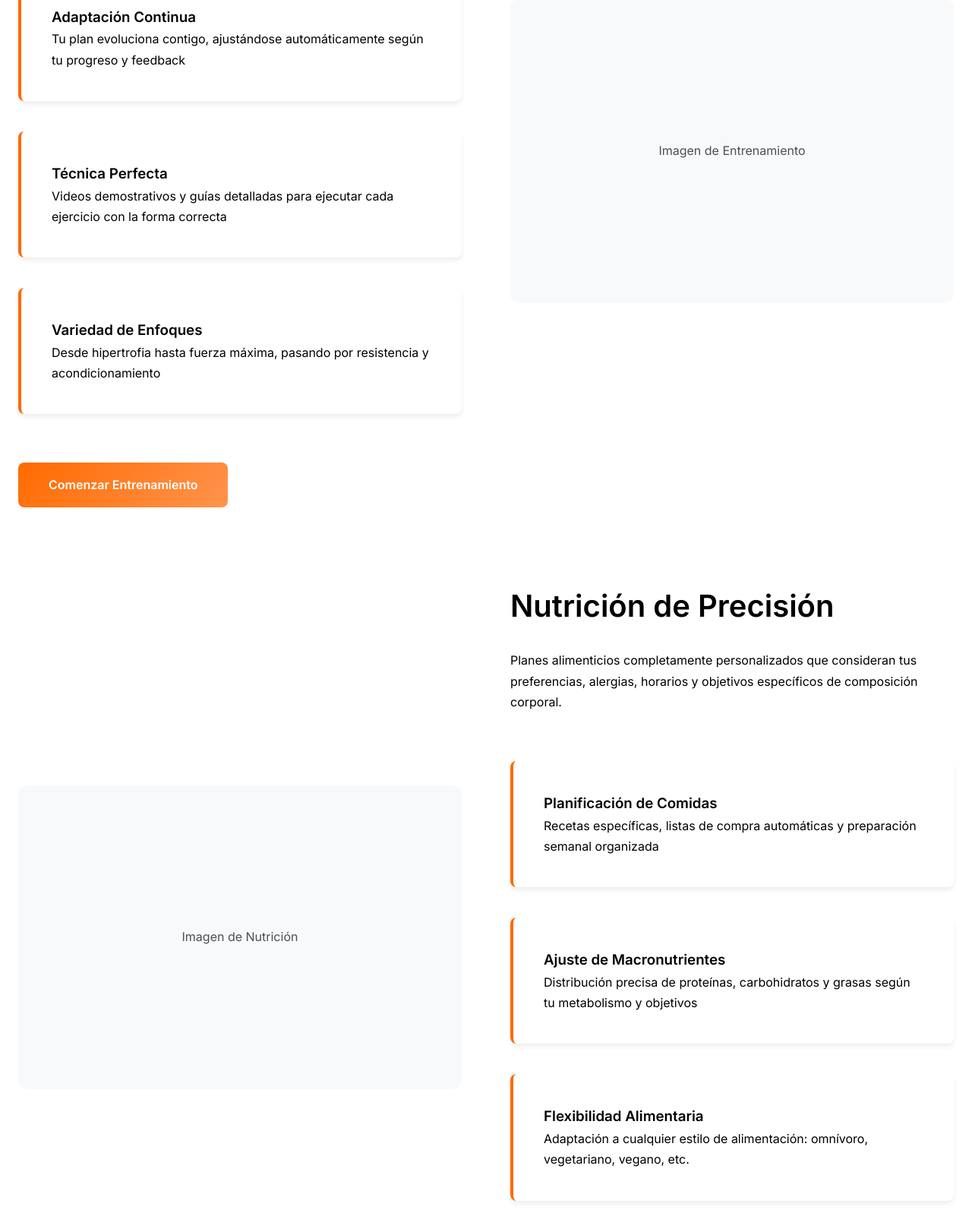
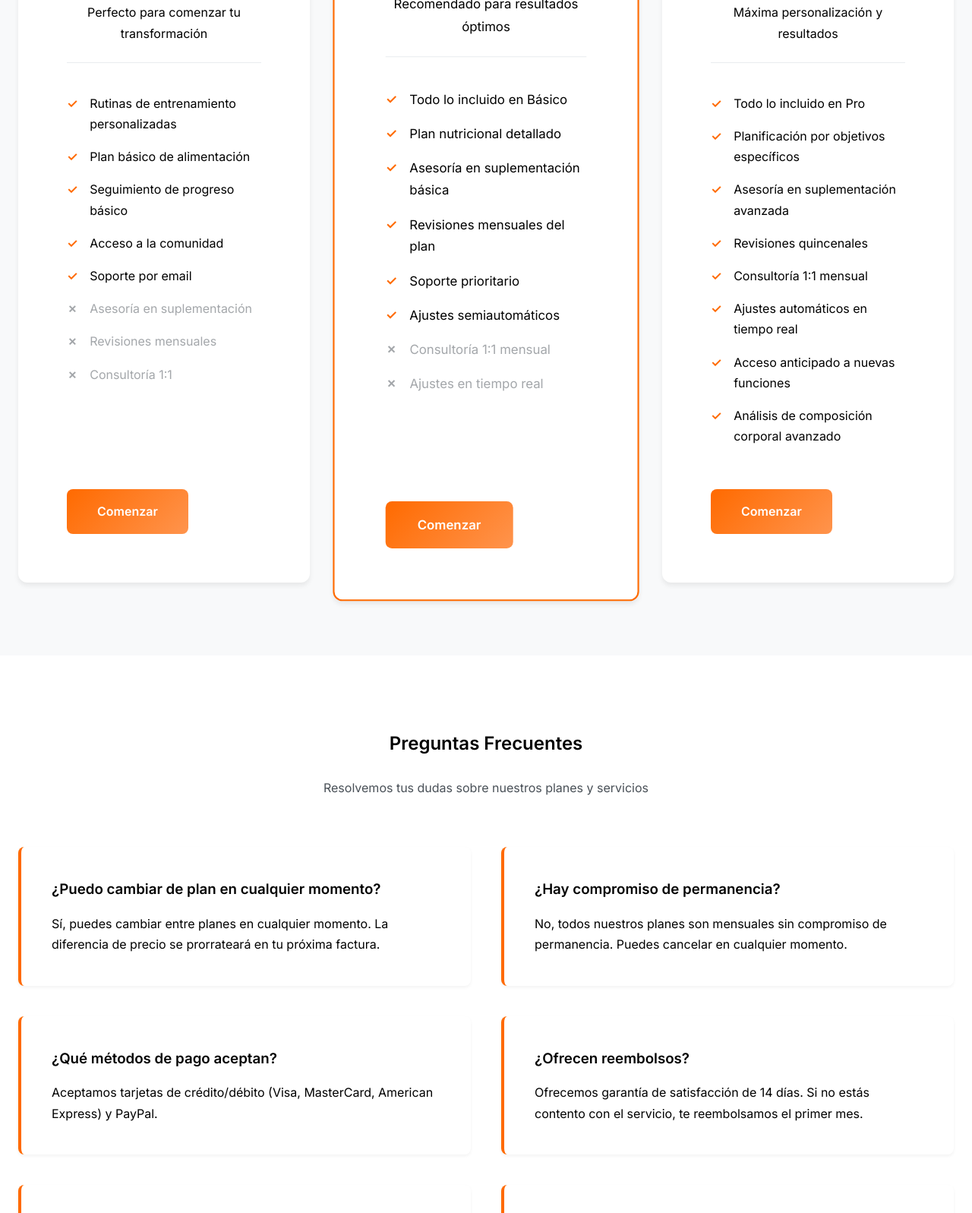
Before and after one commit to FonsiFN/fitapp, a plain HTML site: page pricing.html in a window 1280 px wide. Shown: the part 757-2354 px from the top of the page at 76% size. Drawn offline with Linux system fonts and the light colour scheme.

Commit message:
Update pricing.html

```diff
--- a/pricing.html
+++ b/pricing.html
@@ -3,13 +3,12 @@
 <head>
     <meta charset="UTF-8">
     <meta name="viewport" content="width=device-width, initial-scale=1.0">
-    <title>Servicios - FitSaaS | Entrenamiento, Nutrición y Suplementación Personalizada</title>
-    <meta name="description" content="Descubre nuestros servicios completos de fitness: entrenamiento personalizado, planes nutricionales y asesoría en suplementación basada en ciencia.">
+    <title>Precios - FitSaaS | Planes de Entrenamiento y Nutrición</title>
+    <meta name="description" content="Elige el plan que mejor se adapte a tus objetivos fitness. Desde básico hasta premium con coaching personalizado.">
     <link rel="preconnect" href="https://fonts.googleapis.com">
     <link rel="preconnect" href="https://fonts.gstatic.com" crossorigin>
     <link href="https://fonts.googleapis.com/css2?family=Montserrat:wght@300;400;500;600;700;800&family=Inter:wght@300;400;500;600&display=swap" rel="stylesheet">
     <style>
-        /* Reutilizando las variables CSS del index */
         :root {
             --black-primary: #000000;
             --black-secondary: #0f0f0f;
@@ -68,7 +67,7 @@
             padding: 0 var(--space-md);
         }
 
-        /* Header - Mismo estilo que index */
+        /* Header */
         header {
             background-color: var(--white);
             padding: var(--space-sm) 0;
@@ -156,81 +155,163 @@
             margin: 0 auto;
         }
 
-        /* Services Detail */
-        .services-detail {
+        /* Pricing Section */
+        .pricing {
             padding: var(--space-xxl) 0;
+            background: var(--gray-light);
         }
 
-        .service-hero {
+        .pricing-grid {
             display: grid;
-            grid-template-columns: 1fr 1fr;
-            gap: var(--space-xl);
-            align-items: center;
-            margin-bottom: var(--space-xxl);
-        }
-
-        .service-content h2 {
-            font-size: 2.5rem;
-            margin-bottom: var(--space-md);
-        }
-
-        .service-image {
-            background: var(--gray-light);
-            height: 400px;
-            border-radius: var(--border-radius-lg);
-            display: flex;
-            align-items: center;
-            justify-content: center;
-            color: var(--gray-dark);
-        }
-
-        .features-grid {
-            display: grid;
-            grid-template-columns: repeat(auto-fit, minmax(300px, 1fr));
-            gap: var(--space-lg);
-            margin: var(--space-xl) 0;
-        }
-
-        .feature-card {
-            background: var(--white);
-            padding: var(--space-lg);
-            border-radius: var(--border-radius);
-            box-shadow: var(--shadow-md);
-            border-left: 4px solid var(--orange-primary);
-        }
-
-        /* Process Section */
-        .process {
-            background: var(--gray-light);
-            padding: var(--space-xxl) 0;
-        }
-
-        .process-steps {
-            display: grid;
-            grid-template-columns: repeat(auto-fit, minmax(250px, 1fr));
+            grid-template-columns: repeat(auto-fit, minmax(320px, 1fr));
             gap: var(--space-lg);
             margin-top: var(--space-xl);
         }
 
-        .process-step {
-            text-align: center;
-            padding: var(--space-lg);
+        .pricing-card {
+            background: var(--white);
+            border-radius: var(--border-radius-lg);
+            padding: var(--space-xl);
+            box-shadow: var(--shadow-md);
+            transition: all var(--transition-normal);
+            position: relative;
+            display: flex;
+            flex-direction: column;
         }
 
-        .step-icon {
-            width: 80px;
-            height: 80px;
-            background: var(--orange-gradient);
-            border-radius: 50%;
-            display: flex;
-            align-items: center;
-            justify-content: center;
-            margin: 0 auto var(--space-md);
-            color: var(--white);
-            font-size: 1.5rem;
+        .pricing-card.featured {
+            border: 2px solid var(--orange-primary);
+            transform: scale(1.05);
         }
 
-        /* Footer - IDÉNTICO al del código anterior */
+        .pricing-card:hover {
+            transform: translateY(-5px);
+            box-shadow: var(--shadow-lg);
+        }
+
+        .pricing-card.featured:hover {
+            transform: scale(1.05) translateY(-5px);
+        }
+
+        .pricing-badge {
+            position: absolute;
+            top: -10px;
+            left: 50%;
+            transform: translateX(-50%);
+            background: var(--orange-gradient);
+            color: var(--white);
+            padding: var(--space-xs) var(--space-md);
+            border-radius: var(--border-radius);
+            font-size: 0.8rem;
+            font-weight: 600;
+        }
+
+        .pricing-header {
+            text-align: center;
+            margin-bottom: var(--space-lg);
+            padding-bottom: var(--space-md);
+            border-bottom: 1px solid var(--gray-medium);
+        }
+
+        .pricing-name {
+            font-size: 1.5rem;
+            font-weight: 700;
+            margin-bottom: var(--space-sm);
+        }
+
+        .pricing-price {
+            font-size: 3rem;
+            font-weight: 800;
+            color: var(--orange-primary);
+            margin-bottom: var(--space-xs);
+        }
+
+        .pricing-period {
+            color: var(--gray-dark);
+            font-size: 0.9rem;
+        }
+
+        .pricing-features {
+            flex-grow: 1;
+            margin-bottom: var(--space-lg);
+        }
+
+        .pricing-features ul {
+            list-style: none;
+        }
+
+        .pricing-features li {
+            margin-bottom: var(--space-sm);
+            display: flex;
+            align-items: flex-start;
+        }
+
+        .pricing-features li:before {
+            content: '✓';
+            color: var(--orange-primary);
+            font-weight: bold;
+            margin-right: var(--space-sm);
+        }
+
+        .pricing-features li.disabled {
+            color: var(--gray-dark);
+            opacity: 0.5;
+        }
+
+        .pricing-features li.disabled:before {
+            content: '✗';
+            color: var(--gray-dark);
+        }
+
+        .pricing-cta {
+            margin-top: auto;
+        }
+
+        /* FAQ Section */
+        .faq {
+            padding: var(--space-xxl) 0;
+        }
+
+        .faq-grid {
+            display: grid;
+            grid-template-columns: repeat(auto-fit, minmax(500px, 1fr));
+            gap: var(--space-lg);
+            margin-top: var(--space-xl);
+        }
+
+        .faq-item {
+            background: var(--white);
+            border-radius: var(--border-radius);
+            padding: var(--space-lg);
+            box-shadow: var(--shadow-sm);
+            border-left: 4px solid var(--orange-primary);
+        }
+
+        .faq-question {
+            font-weight: 600;
+            margin-bottom: var(--space-sm);
+            color: var(--black-primary);
+        }
+
+        /* CTA Section */
+        .cta-section {
+            background: var(--orange-gradient);
+            color: var(--white);
+            padding: var(--space-xl) 0;
+            text-align: center;
+        }
+
+        .cta-section h2 {
+            color: var(--white);
+            margin-bottom: var(--space-md);
+        }
+
+        .cta-section .cta-button {
+            background: var(--white);
+            color: var(--orange-primary);
+        }
+
+        /* Footer - IDÉNTICO al del código original */
         footer {
             background-color: var(--black-primary);
             color: var(--white);
@@ -312,7 +393,15 @@
         }
 
         @media (max-width: 768px) {
-            .service-hero {
+            .pricing-grid {
+                grid-template-columns: 1fr;
+            }
+
+            .pricing-card.featured {
+                transform: none;
+            }
+
+            .faq-grid {
                 grid-template-columns: 1fr;
             }
 
@@ -342,132 +431,140 @@
 
     <section class="page-header">
         <div class="container">
-            <h1>Nuestros Servicios</h1>
-            <p>Una suite completa de herramientas y servicios diseñados para maximizar tus resultados fitness</p>
+            <h1>Planes y Precios</h1>
+            <p>Elige el nivel de personalización y soporte que necesitas para alcanzar tus metas fitness</p>
         </div>
     </section>
 
-    <section class="services-detail">
+    <section class="pricing">
         <div class="container">
-            <!-- Entrenamiento Personalizado -->
-            <div class="service-hero">
-                <div class="service-content">
-                    <h2>Entrenamiento Personalizado</h2>
-                    <p>Programas de ejercicio diseñados específicamente para tus objetivos, nivel de experiencia y equipamiento disponible. Nuestro sistema se adapta a tu progreso en tiempo real.</p>
-
-                    <div class="features-grid">
-                        <div class="feature-card">
-                            <h3>Adaptación Continua</h3>
-                            <p>Tu plan evoluciona contigo, ajustándose automáticamente según tu progreso y feedback</p>
+            <div class="pricing-grid">
+                <!-- Plan Básico -->
+                <div class="pricing-card">
+                    <div class="pricing-header">
+                        <h3 class="pricing-name">Básico</h3>
+                        <div class="pricing-price">€19<span class="pricing-period">/mes</span></div>
+                        <p>Perfecto para comenzar tu transformación</p>
                     </div>
-                        <div class="feature-card">
-                            <h3>Técnica Perfecta</h3>
-                            <p>Videos demostrativos y guías detalladas para ejecutar cada ejercicio con la forma correcta</p>
+                    <div class="pricing-features">
+                        <ul>
+                            <li>Rutinas de entrenamiento personalizadas</li>
+                            <li>Plan básico de alimentación</li>
+                            <li>Seguimiento de progreso básico</li>
+                            <li>Acceso a la comunidad</li>
+                            <li>Soporte por email</li>
+                            <li class="disabled">Asesoría en suplementación</li>
+                            <li class="disabled">Revisiones mensuales</li>
+                            <li class="disabled">Consultoría 1:1</li>
+                        </ul>
                     </div>
-                        <div class="feature-card">
-                            <h3>Variedad de Enfoques</h3>
-                            <p>Desde hipertrofia hasta fuerza máxima, pasando por resistencia y acondicionamiento</p>
+                    <div class="pricing-cta">
+                        <a href="onboarding.html?plan=basic" class="cta-button">Comenzar</a>
                     </div>
                 </div>
 
-                    <a href="onboarding.html" class="cta-button">Comenzar Entrenamiento</a>
+                <!-- Plan Pro -->
+                <div class="pricing-card featured">
+                    <div class="pricing-badge">MÁS POPULAR</div>
+                    <div class="pricing-header">
+                        <h3 class="pricing-name">Pro</h3>
+                        <div class="pricing-price">€39<span class="pricing-period">/mes</span></div>
+                        <p>Recomendado para resultados óptimos</p>
                     </div>
-                <div class="service-image">
-                    Imagen de Entrenamiento
+                    <div class="pricing-features">
+                        <ul>
+                            <li>Todo lo incluido en Básico</li>
+                            <li>Plan nutricional detallado</li>
+                            <li>Asesoría en suplementación básica</li>
+                            <li>Revisiones mensuales del plan</li>
+                            <li>Soporte prioritario</li>
+                            <li>Ajustes semiautomáticos</li>
+                            <li class="disabled">Consultoría 1:1 mensual</li>
+                            <li class="disabled">Ajustes en tiempo real</li>
+                        </ul>
+                    </div>
+                    <div class="pricing-cta">
+                        <a href="onboarding.html?plan=pro" class="cta-button">Comenzar</a>
                     </div>
                 </div>
 
-            <!-- Nutrición -->
-            <div class="service-hero">
-                <div class="service-image">
-                    Imagen de Nutrición
+                <!-- Plan Premium -->
+                <div class="pricing-card">
+                    <div class="pricing-header">
+                        <h3 class="pricing-name">Premium</h3>
+                        <div class="pricing-price">€69<span class="pricing-period">/mes</span></div>
+                        <p>Máxima personalización y resultados</p>
                     </div>
-                <div class="service-content">
-                    <h2>Nutrición de Precisión</h2>
-                    <p>Planes alimenticios completamente personalizados que consideran tus preferencias, alergias, horarios y objetivos específicos de composición corporal.</p>
-
-                    <div class="features-grid">
-                        <div class="feature-card">
-                            <h3>Planificación de Comidas</h3>
-                            <p>Recetas específicas, listas de compra automáticas y preparación semanal organizada</p>
+                    <div class="pricing-features">
+                        <ul>
+                            <li>Todo lo incluido en Pro</li>
+                            <li>Planificación por objetivos específicos</li>
+                            <li>Asesoría en suplementación avanzada</li>
+                            <li>Revisiones quincenales</li>
+                            <li>Consultoría 1:1 mensual</li>
+                            <li>Ajustes automáticos en tiempo real</li>
+                            <li>Acceso anticipado a nuevas funciones</li>
+                            <li>Análisis de composición corporal avanzado</li>
+                        </ul>
                     </div>
-                        <div class="feature-card">
-                            <h3>Ajuste de Macronutrientes</h3>
-                            <p>Distribución precisa de proteínas, carbohidratos y grasas según tu metabolismo y objetivos</p>
+                    <div class="pricing-cta">
+                        <a href="onboarding.html?plan=premium" class="cta-button">Comenzar</a>
                     </div>
-                        <div class="feature-card">
-                            <h3>Flexibilidad Alimentaria</h3>
-                            <p>Adaptación a cualquier estilo de alimentación: omnívoro, vegetariano, vegano, etc.</p>
-                        </div>
-                    </div>
-
-                    <a href="onboarding.html" class="cta-button">Optimizar Mi Nutrición</a>
-                </div>
-            </div>
-
-            <!-- Suplementación -->
-            <div class="service-hero">
-                <div class="service-content">
-                    <h2>Asesoría en Suplementación</h2>
-                    <p>Recomendaciones basadas en evidencia científica para optimizar tu rendimiento y resultados, evitando gastos innecesarios en productos inefectivos.</p>
-
-                    <div class="features-grid">
-                        <div class="feature-card">
-                            <h3>Análisis Científico</h3>
-                            <p>Evaluación de estudios y eficacia real de cada suplemento para tus objetivos específicos</p>
-                        </div>
-                        <div class="feature-card">
-                            <h3>Protocolos de Uso</h3>
-                            <p>Dosificación precisa, timing de consumo y ciclos de suplementación cuando sea necesario</p>
-                        </div>
-                        <div class="feature-card">
-                            <h3>Control de Calidad</h3>
-                            <p>Recomendación de marcas verificadas y análisis de pureza de productos</p>
-                        </div>
-                    </div>
-
-                    <a href="onboarding.html" class="cta-button">Evaluar Mi Suplementación</a>
-                </div>
-                <div class="service-image">
-                    Imagen de Suplementación
                 </div>
             </div>
         </div>
     </section>
 
-    <section class="process">
+    <section class="faq">
         <div class="container">
-            <h2 style="text-align: center; margin-bottom: var(--space-md);">Cómo Funciona Nuestro Proceso</h2>
+            <h2 style="text-align: center; margin-bottom: var(--space-md);">Preguntas Frecuentes</h2>
             <p style="text-align: center; max-width: 600px; margin: 0 auto var(--space-xl); color: var(--gray-dark);">
-                Un sistema probado que garantiza resultados medibles y sostenibles
+                Resolvemos tus dudas sobre nuestros planes y servicios
             </p>
 
-            <div class="process-steps">
-                <div class="process-step">
-                    <div class="step-icon">📋</div>
-                    <h3>Evaluación Completa</h3>
-                    <p>Análisis detallado de tu situación actual, objetivos y preferencias</p>
+            <div class="faq-grid">
+                <div class="faq-item">
+                    <h3 class="faq-question">¿Puedo cambiar de plan en cualquier momento?</h3>
+                    <p>Sí, puedes cambiar entre planes en cualquier momento. La diferencia de precio se prorrateará en tu próxima factura.</p>
                 </div>
-                <div class="process-step">
-                    <div class="step-icon">🎯</div>
-                    <h3>Plan Personalizado</h3>
-                    <p>Creación de tu programa único de entrenamiento y nutrición</p>
+
+                <div class="faq-item">
+                    <h3 class="faq-question">¿Hay compromiso de permanencia?</h3>
+                    <p>No, todos nuestros planes son mensuales sin compromiso de permanencia. Puedes cancelar en cualquier momento.</p>
                 </div>
-                <div class="process-step">
-                    <div class="step-icon">📱</div>
-                    <h3>Implementación</h3>
-                    <p>Acceso a tu dashboard y comienzo del programa guiado</p>
+
+                <div class="faq-item">
+                    <h3 class="faq-question">¿Qué métodos de pago aceptan?</h3>
+                    <p>Aceptamos tarjetas de crédito/débito (Visa, MasterCard, American Express) y PayPal.</p>
                 </div>
-                <div class="process-step">
-                    <div class="step-icon">📊</div>
-                    <h3>Seguimiento y Ajustes</h3>
-                    <p>Monitorización continua y optimización del plan</p>
+
+                <div class="faq-item">
+                    <h3 class="faq-question">¿Ofrecen reembolsos?</h3>
+                    <p>Ofrecemos garantía de satisfacción de 14 días. Si no estás contento con el servicio, te reembolsamos el primer mes.</p>
+                </div>
+
+                <div class="faq-item">
+                    <h3 class="faq-question">¿Los planes incluyen dieta y entrenamiento?</h3>
+                    <p>Sí, todos los planes incluyen tanto el componente de entrenamiento como el de nutrición personalizados.</p>
+                </div>
+
+                <div class="faq-item">
+                    <h3 class="faq-question">¿Puedo pausar mi suscripción?</h3>
+                    <p>Sí, puedes pausar tu suscripción por un máximo de 2 meses si necesitas un descanso por viaje o lesión.</p>
                 </div>
             </div>
         </div>
     </section>
 
-    <!-- Footer IDÉNTICO al del código anterior -->
+    <section class="cta-section">
+        <div class="container">
+            <h2>¿No estás seguro de qué plan elegir?</h2>
+            <p style="margin-bottom: var(--space-lg); color: rgba(255,255,255,0.9);">Completa nuestra evaluación gratuita y te recomendaremos el plan ideal para tus objetivos</p>
+            <a href="onboarding.html" class="cta-button">Comenzar Evaluación Gratuita</a>
+        </div>
+    </section>
+
+    <!-- Footer IDÉNTICO al del código original -->
     <footer>
         <div class="container">
             <div class="footer-content">
```
Lines whose indentation alone changed are shown as unchanged.
